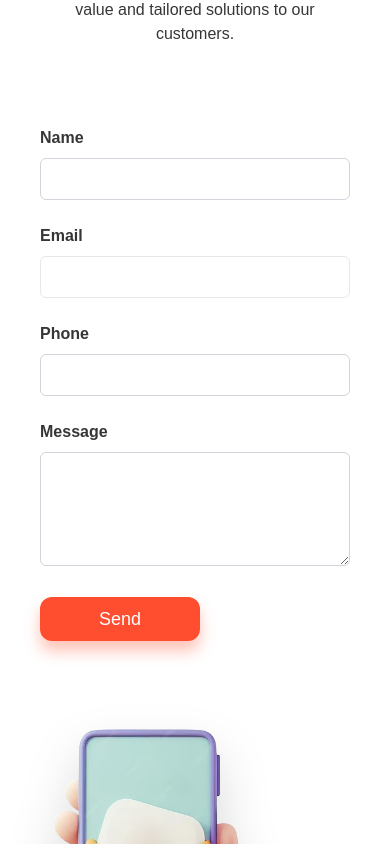
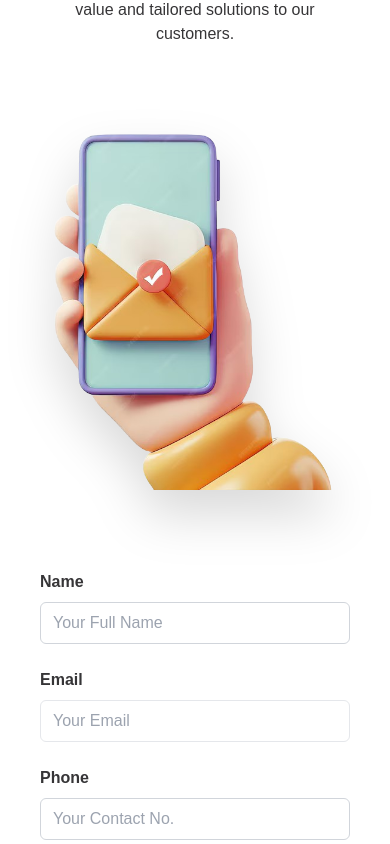
Before and after one commit to anupkumarjana/Balck-Bee, a React (Create React App) app: page /contact in a window 390 px wide. Shown: the part 1420-2264 px from the top of the page. Built offline with nearby package versions, Linux system fonts and the light colour scheme.

Commit message:
minor chnages

```diff
--- a/src/components/Contact/ContactForm.jsx
+++ b/src/components/Contact/ContactForm.jsx
@@ -56,7 +56,7 @@ const ContactForm = () => {
         </p>
       </div>
       <div
-        className="flex lg:flex-row flex-col justify-between lg:items-start items-center font-montserrat lg:gap-40 gap-20"
+        className="flex lg:flex-row flex-col-reverse justify-between lg:items-start items-center font-montserrat lg:gap-40 gap-20"
         data-aos="fade-up"
       >
         {/* --------------------left section---------------------------- */}
@@ -79,6 +79,7 @@ const ContactForm = () => {
               type="text"
               id="name"
               name="name"
+              placeholder="Your Full Name"
               value={formData.name}
               onChange={handleChange}
               className={`w-full border border-gray-300 rounded-md py-2 px-3 focus:outline-none focus:border-blue-500 text-black ${
@@ -96,6 +97,7 @@ const ContactForm = () => {
               type="email"
               id="email"
               name="email"
+              placeholder="Your Email"
               value={formData.email}
               onChange={handleChange}
               className={`w-full border border-   gray-300 rounded-md py-2 px-3 focus:outline-none focus:border-blue-500 text-black ${
@@ -115,6 +117,7 @@ const ContactForm = () => {
               type="tel"
               id="phone"
               name="phone"
+              placeholder="Your Contact No."
               value={formData.phone}
               onChange={handleChange}
               className={`w-full border border-gray-300 rounded-md py-2 px-3 focus:outline-none focus:border-blue-500 text-black ${
@@ -133,6 +136,7 @@ const ContactForm = () => {
               required
               id="message"
               name="message"
+              placeholder="Your Message"
               rows="4"
               value={formData.message}
               onChange={handleChange}
--- a/src/components/Home/Hero.jsx
+++ b/src/components/Home/Hero.jsx
@@ -40,9 +40,9 @@ const Hero = () => {
             {/* <button className="border rounded-md px-4 py-2 bg-purple-600 text-white button">
               Find Solution
             </button> */}
-            <button className="text-lg font-montserrat font-medium flex items-center gap-2 rounded-xl lg:py-4 lg:px-8 px-4 py-2 bg-[#FF4D30] text-white shadow-custom hover:shadow-custom-hovered transition-all duration-300 ease-in-out  button">
-            <Link to="/contact">Find Solution</Link>
-            </button>
+           <Link to="/contact"> <button className="text-lg font-montserrat font-medium flex items-center gap-2 rounded-xl lg:py-4 lg:px-8 px-4 py-2 bg-[#FF4D30] text-white shadow-custom hover:shadow-custom-hovered transition-all duration-300 ease-in-out  button">
+            Find Solution
+            </button></Link>
             <button className="text-lg font-montserrat font-medium  border rounded-xl px-4 py-2 button hover:bg-black hover:text-white transition-all ease-in-out duration-200">
               Learn more
             </button>
--- a/src/components/Services/PackageCard.jsx
+++ b/src/components/Services/PackageCard.jsx
@@ -5,7 +5,7 @@ import { Link } from "react-router-dom";
 
 const PackageCard = ({ data }) => {
   return (
-    <div className=" lg:w-auto w-full flex flex-col justify-center items-center gap-6 font-montserrat border rounded-xl shadow-2xl p-10 text-center">
+    <div className=" lg:w-auto w-full flex flex-col justify-center items-center gap-6 font-montserrat border rounded-xl shadow-2xl p-10 text-center hover:scale-105 transition-all ease-in-out duration-200">
       <div className="w-full flex flex-col justify-center items-center gap-4 ">
         <h4 className="text-xl font-medium">{data.planTitle}</h4>
         <span className="text-4xl font-bold">
--- a/src/pages/BlogsPage.jsx
+++ b/src/pages/BlogsPage.jsx
@@ -1,11 +1,14 @@
-import React from 'react'
+import React from "react";
+import BlogHero from "../components/Blogs/BlogHero";
 
 const BlogsPage = () => {
   return (
-    <div className="lg:px-40 px-10  pt-20 lg:pt-20 first-letter:flex flex-col gap-20  lg:text-start text-center text-wrap overflow-x-hidden">
-      BlogsPage
-    </div>
+    <main className="lg:px-40 px-10 pt-40 flex flex-col gap-20 lg:gap-40  lg:text-start text-center text-wrap ">
+      <div>
+        <BlogHero />
+      </div>
+    </main>
   );
-}
+};
 
-export default BlogsPage
+export default BlogsPage;
```
